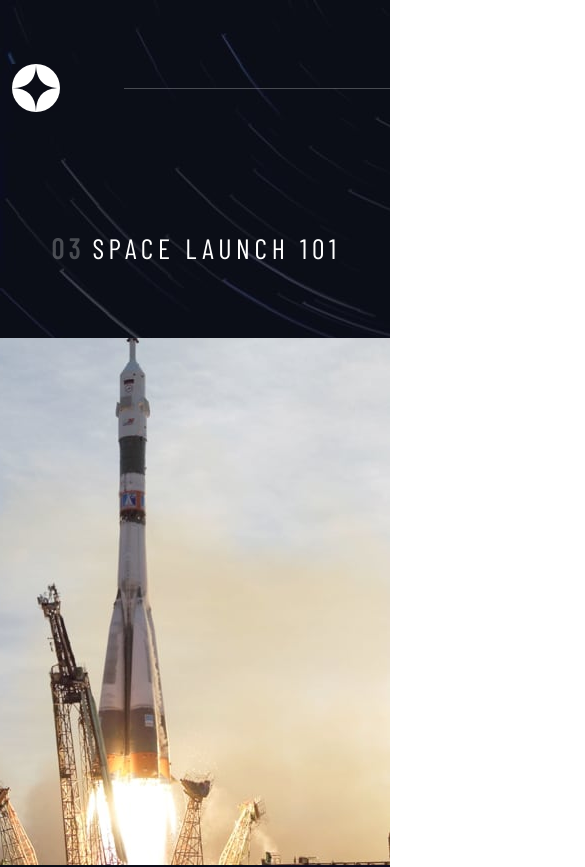
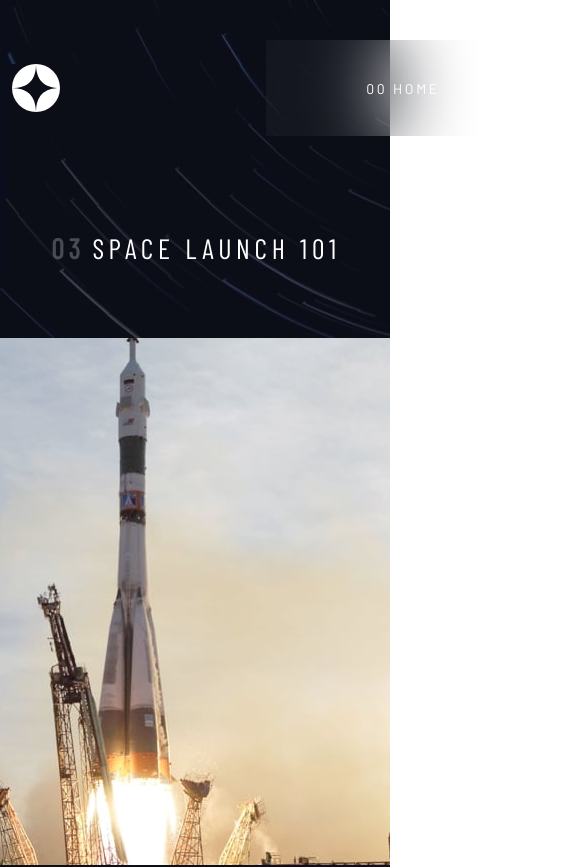
Before and after one commit to mohadese-nm/space-tourism-website, a Vue app: page /launchVehicle in a window 390 px wide. Shown: the top 867 px of the page, 585 px wide, since content can reach past the window. Built offline with nearby package versions, Linux system fonts and the light colour scheme; a web font is replaced by a local one.

Commit message:
change navigation position

```diff
--- a/src/views/navigationBar.vue
+++ b/src/views/navigationBar.vue
@@ -92,7 +92,7 @@
         position: absolute;
         width: 62.3%;
         height: 96px;
-        left: 600px;
+        right: -100px;
         top: 0px;
         background: rgba(255, 255, 255, 0.04);
         backdrop-filter: blur(40px);
@@ -140,4 +140,15 @@
         }
     }
 }
+
+@media screen and (max-width: 768px){
+    .navigation{
+        .nav-line{
+            display: none;
+        }
+        .nav-blur{
+            width: 58%;
+        }
+    }
+}
 </style>
```
